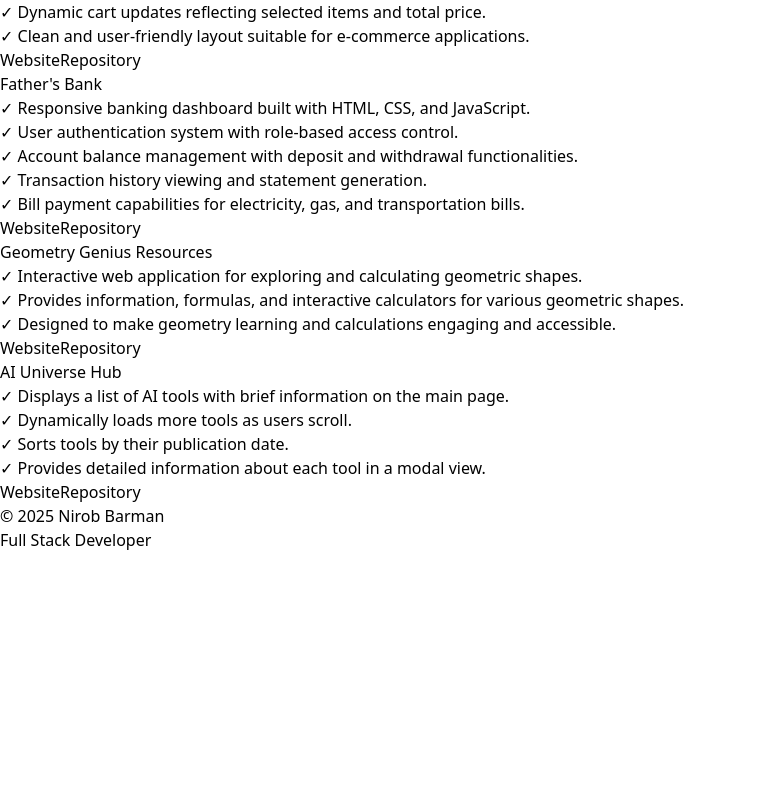
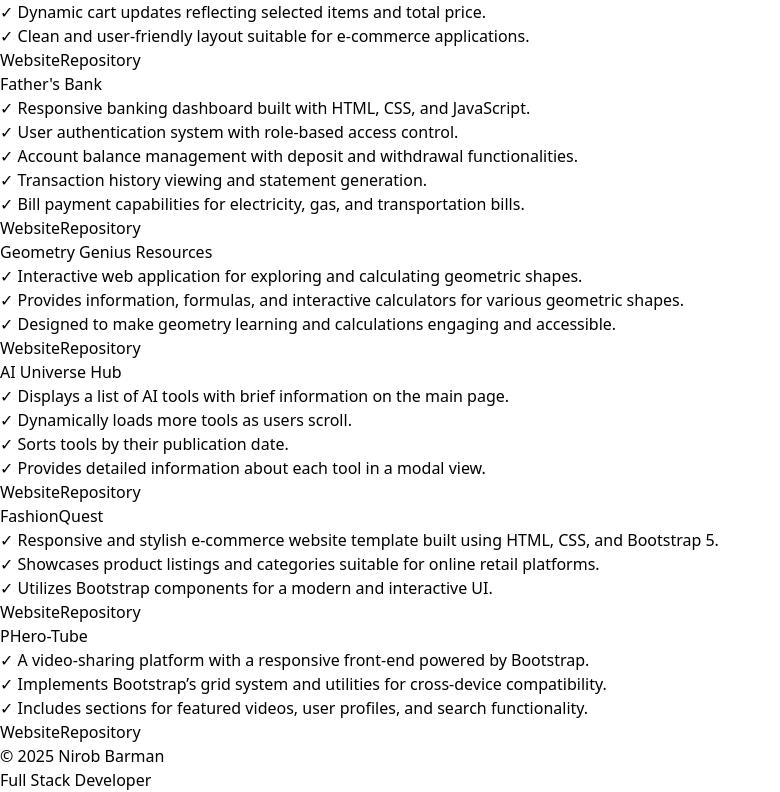
Before and after one commit to Nirob-Barman/MyPortfolio, a React (Vite) app: page /projects in a window 1280 px wide. Shown: the part 1560-2352 px from the top of the page, without its empty margins (0-780 px from the left). Before the commit the page ends 2112 px from the top, so only its background shows below. Built offline with nearby package versions, Linux system fonts and the light colour scheme.

Commit message:
Added 2 new projects in projectsData

```diff
--- a/src/data/projectsData.js
+++ b/src/data/projectsData.js
@@ -229,6 +229,32 @@ export const projectsData = [
             "Sorts tools by their publication date.",
             "Provides detailed information about each tool in a modal view."
         ]
+    },
+    {
+        "name": "FashionQuest",
+        "categories": ["Web Design", "E-Commerce", "HTML", "CSS", "Bootstrap"],
+        "links": {
+            "website": "https://nirob-barman.github.io/FashionQuest/",
+            "repository": "https://github.com/Nirob-Barman/FashionQuest"
+        },
+        "features": [
+            "Responsive and stylish e-commerce website template built using HTML, CSS, and Bootstrap 5.",
+            "Showcases product listings and categories suitable for online retail platforms.",
+            "Utilizes Bootstrap components for a modern and interactive UI."
+        ]
+    },
+    {
+        "name": "PHero-Tube",
+        "categories": ["Web Application", "UI/UX", "HTML", "CSS", "JavaScript", "Bootstrap"],
+        "links": {
+            "website": "https://nirob-barman.github.io/PHero-Tube/",
+            "repository": "https://github.com/Nirob-Barman/PHero-Tube"
+        },
+        "features": [
+            "A video-sharing platform with a responsive front-end powered by Bootstrap.",
+            "Implements Bootstrap’s grid system and utilities for cross-device compatibility.",
+            "Includes sections for featured videos, user profiles, and search functionality."
+        ]
     }
     // Add other projects similarly
 ];
```
